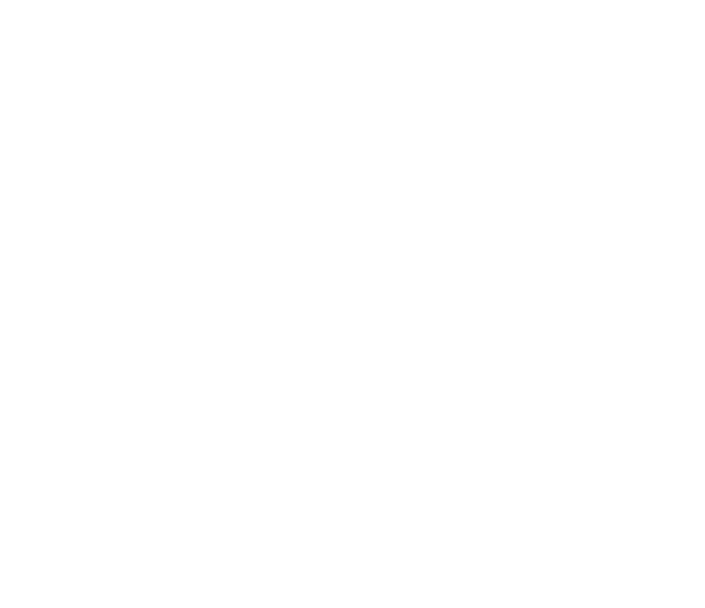
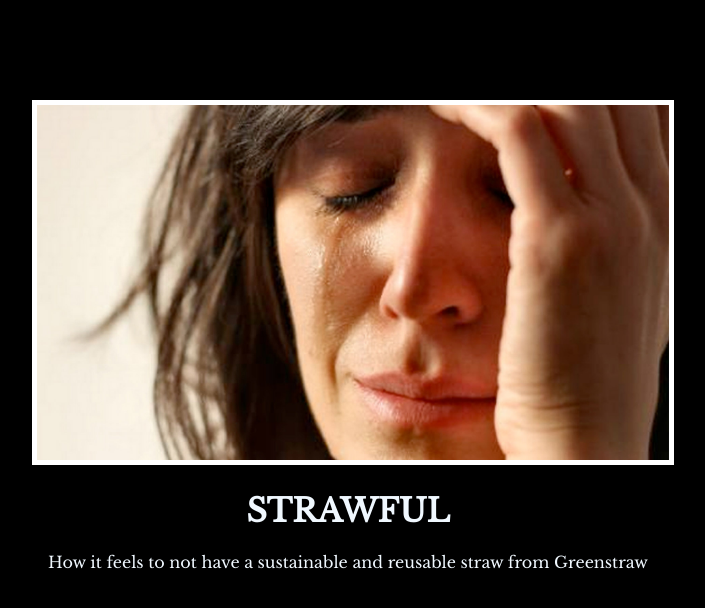
Before and after one commit to 1benbarber/greenstraw1, a plain HTML site: page index.html in a window 1280 px wide. Shown: the whole page, without its empty margins (292-997 px from the left). Drawn offline with nearby package versions, Linux system fonts and the light colour scheme.

Commit message:
Add files via upload

```diff
--- a/index.html
+++ b/index.html
@@ -14,3 +14,21 @@ But it must have the following features:
 6. Read about the text-transform property on MDN docs to make the h1 uppercase with CSS.
   https://developer.mozilla.org/en-US/docs/Web/CSS/text-transform
 -->
+
+<!DOCTYPE html>
+<html lang="en">
+<head>
+  <link rel="stylesheet" href="style.css">
+  <link rel="preconnect" href="https://fonts.googleapis.com">
+  <link rel="preconnect" href="https://fonts.gstatic.com" crossorigin>
+  <link href="https://fonts.googleapis.com/css2?family=Libre+Baskerville&display=swap" rel="stylesheet">
+</head>
+
+<body>
+  <div class="poster">
+  <a href="www.google.com"><img class="motimg" src="./assets/images/1stWorld.jpg" alt="dany's dragon" href="www.google.com"></a>
+  <h1>Strawful</h1>
+  <p>How it feels to not have a sustainable and reusable straw from Greenstraw</p>
+</div>
+</body>
+</html>
--- a/style.css
+++ b/style.css
@@ -0,0 +1,19 @@
+body{background-color: black;}
+
+h1{
+    text-transform: uppercase;
+}
+
+.poster{
+    color:aliceblue;
+    font-family: 'Libre Baskerville', "serif";
+    text-align: center;
+    width: 50%;
+    margin-left: 25%;
+    margin-top: 100px
+}
+
+.motimg{
+    width: 100%;
+    border: 5px solid white;
+}
```
